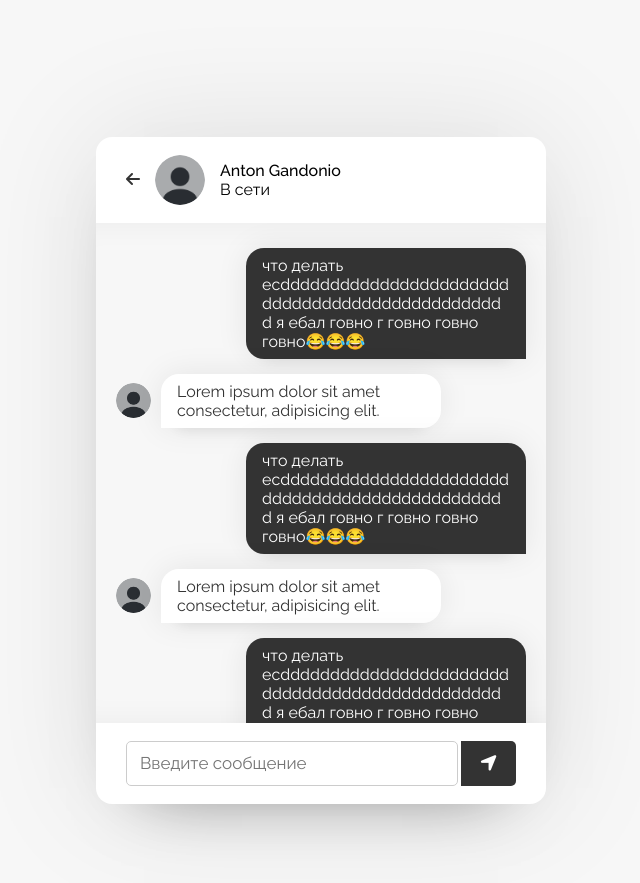
After one commit to anton-gandonio/real-time-online-chat-app, a PHP site: page /chat.html in a window 1280 px wide. The commit adds this page. Shown: the top 883 px of the page, without its empty margins (319-959 px from the left). Run offline with PHP 8.4, Linux system fonts and the light colour scheme.

Commit message:
files modified, frontend (verstka) almost completed, 22%

```diff
--- /dev/null
+++ b/chat.html
@@ -0,0 +1,82 @@
+<!DOCTYPE html>
+<html lang="en">
+  <head>
+    <meta charset="UTF-8" />
+    <meta name="viewport" content="width=device-width, initial-scale=1.0" />
+    <title>Онлайн-чат в реальном времени</title>
+    <link rel="stylesheet" href="style.css" />
+    <link
+      rel="stylesheet"
+      href="https://cdnjs.cloudflare.com/ajax/libs/font-awesome/5.15.2/css/all.min.css"
+    />
+    <link
+      rel="stylesheet"
+      href="https://cdnjs.cloudflare.com/ajax/libs/font-awesome/6.5.2/css/all.min.css"
+      integrity="sha512-SnH5WK+bZxgPHs44uWIX+LLJAJ9/2PkPKZ5QiAj6Ta86w+fsb2TkcmfRyVX3pBnMFcV7oQPJkl9QevSCWr3W6A=="
+      crossorigin="anonymous"
+      referrerpolicy="no-referrer"
+    />
+  </head>
+  <body>
+    <div class="wrapper">
+      <section class="chat-area">
+        <header>
+          <a class="back-icon" href="#"><i class="fas fa-arrow-left"></i></a>
+          <img src="./pfp.png" alt="" />
+          <div class="details">
+            <span>Anton Gandonio</span>
+            <p>В сети</p>
+          </div>
+        </header>
+        <div class="chat-box">
+          <div class="chat outgoing">
+            <div class="details">
+              <p>
+                что делать есdddddddddddddddddddddddddddddddddddddddddddddddd я
+                ебал говно г говно говно говно<b>😂😂😂</b>
+              </p>
+            </div>
+          </div>
+          <div class="chat incoming">
+            <img src="./pfp.png" alt="" />
+            <div class="details">
+              <p>Lorem ipsum dolor sit amet consectetur, adipisicing elit.</p>
+            </div>
+          </div>
+          <div class="chat outgoing">
+            <div class="details">
+              <p>
+                что делать есdddddddddddddddddddddddddddddddddddddddddddddddd я
+                ебал говно г говно говно говно<b>😂😂😂</b>
+              </p>
+            </div>
+          </div>
+          <div class="chat incoming">
+            <img src="./pfp.png" alt="" />
+            <div class="details">
+              <p>Lorem ipsum dolor sit amet consectetur, adipisicing elit.</p>
+            </div>
+          </div>
+          <div class="chat outgoing">
+            <div class="details">
+              <p>
+                что делать есdddddddddddddddddddddddddddddddddddddddddddddddd я
+                ебал говно г говно говно говно<b>😂😂😂</b>
+              </p>
+            </div>
+          </div>
+          <div class="chat incoming">
+            <img src="./pfp.png" alt="" />
+            <div class="details">
+              <p>Lorem ipsum dolor sit amet consectetur, adipisicing elit.</p>
+            </div>
+          </div>
+        </div>
+        <form action="#" class="typing-area">
+          <input type="text" placeholder="Введите сообщение" />
+          <button><i class="fa-solid fa-location-arrow"></i></button>
+        </form>
+      </section>
+    </div>
+  </body>
+</html>
--- a/style.css
+++ b/style.css
@@ -8,6 +8,11 @@
   font-family: "Raleway", sans-serif;
   scroll-behavior: smooth;
 }
+
+/* TODO: решиться как лучше стоит оставить: со скроллбаром или без (90% на 1 вариант) */
+/* ::-webkit-scrollbar {
+  display: none;
+} */
 
 body {
   display: flex;
@@ -123,7 +128,9 @@ body {
 }
 
 .form .link a {
+  color: #121212;
   text-decoration: underline;
+  font-weight: 500;
 }
 
 /* * USERS.HTML */
@@ -144,6 +151,7 @@ body {
 .wrapper img {
   object-fit: cover;
   border-radius: 50%;
+  /* height: 50px;width: 50px; */
 }
 
 :is(.users, .users-list) .content {
@@ -159,9 +167,10 @@ body {
 :is(.users, .users-list) .details {
   color: #181717;
   margin-left: 15px;
+  font-weight: 500;
 }
 
-:is(.users, .users-list) .details span {
+:is(.users, .users-list) .details p {
   font-size: 1rem;
   font-weight: 500;
 }
@@ -234,3 +243,120 @@ body {
   font-size: 12px;
   color: #468669;
 }
+
+/* * класс для того чтобы показывать статус (php included) */
+.users-list a .status-dot.offline {
+  color: #ccc;
+}
+
+.users-list a .content p {
+  color: #67676a;
+}
+
+/* * ЧАТ.ХТМЛ СТИЛИЗАЦИЯ */
+
+.chat-area header {
+  display: flex;
+  align-items: center;
+  padding: 18px 30px;
+}
+
+.chat-area header .back-icon {
+  font-size: 1rem;
+  color: #333;
+}
+
+.chat-area header img {
+  width: 50px;
+  height: 50px;
+  margin: 0 15px;
+}
+
+.chat-area header span {
+  font-size: 1rem;
+  font-weight: 500;
+}
+
+.chat-box {
+  height: 500px;
+  background: #f7f7f7;
+  padding: 10px 20px 30px 20px;
+  box-shadow: inset 0 32px 32px -32px rgb(0 0 0 / 5%),
+    inset 0 -32px 32px -32px rgb(0 0 0 / 5%);
+  overflow-y: auto;
+}
+
+.chat-box .chat {
+  margin: 15px 0;
+}
+
+.chat-box .chat p {
+  padding: 8px 16px;
+  box-shadow: 0 0 32px rgb(0 0 0 / 8%), 0 16px 16px -16px rgb(0 0 0 / 10%);
+  word-wrap: break-word;
+}
+
+.chat-box .incoming {
+  display: flex;
+  align-items: center;
+  justify-content: flex-end;
+}
+
+.chat-box .incoming img {
+  width: 35px;
+  height: 35px;
+}
+
+.incoming .details {
+  margin-left: 10px;
+  margin-right: auto;
+  max-width: calc(100% - 130px);
+}
+
+.incoming .details p {
+  background: #fff;
+  color: #333;
+  border-radius: 18px 18px 18px 0;
+}
+
+.chat-box .outgoing {
+  display: flex;
+}
+
+.outgoing .details {
+  max-width: calc(100% - 130px);
+  margin-left: auto;
+}
+
+.outgoing .details p {
+  background: #333;
+  color: #fff;
+  border-radius: 18px 18px 0 18px;
+}
+
+.chat-area .typing-area {
+  padding: 18px 30px;
+  display: flex;
+  justify-content: space-between;
+}
+
+.typing-area input {
+  height: 45px;
+  width: calc(100% - 58px);
+  font-size: 17px;
+  border: 1px solid #ccc;
+  border-radius: 5px;
+  padding: 0 13px;
+  outline: none;
+}
+
+.typing-area button {
+  border: none;
+  width: 55px;
+  outline: none;
+  border-radius: 0 5px 5px 0;
+  font-size: 19px;
+  background: #333;
+  cursor: pointer;
+  color: #fff;
+}
--- a/users.html
+++ b/users.html
@@ -26,7 +26,7 @@
         <div class="search">
           <span class="text">Нажмите чтобы начать общаться</span>
           <input type="text" placeholder="Искать по имени" />
-          <button><i class="fas fa-search"></i></button>
+          <button style="border-radius: 5px;" type="submit"><i class="fas fa-search"></i></button>
         </div>
         <div class="users-list">
           <a href="#">
@@ -58,7 +58,7 @@
               <img src="./pfp.png" alt="" />
               <div class="details">
                 <span>Gandon Antonio</span>
-                <p>Test message</p>
+                <p>This is a test message</p>
               </div>
             </div>
             <div class="status-dot">
```
